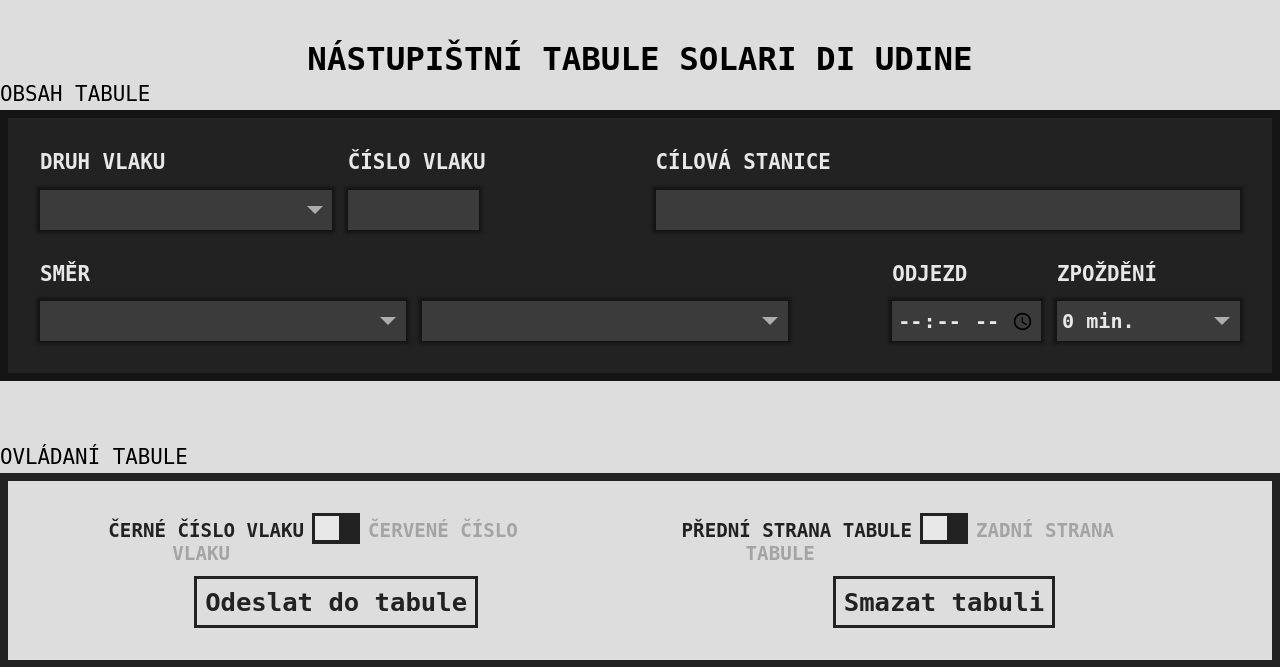
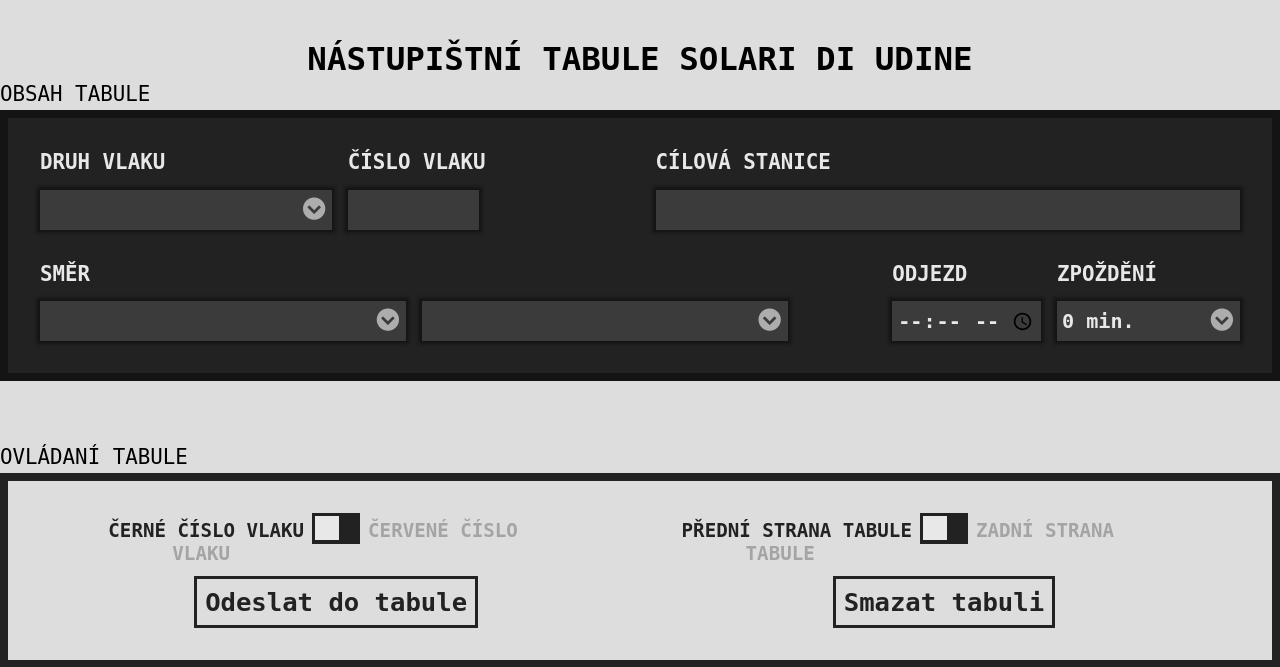
Before and after one commit to kmzbrnoI/solari-control, a PHP site: page / in a window 1280 px wide. Shown: the top 667 px of the page. Run offline with PHP 8.4, Linux system fonts and the light colour scheme.

Commit message:
Web UI small fixes - 2nd part

```diff
--- a/web/index.php
+++ b/web/index.php
@@ -353,8 +353,13 @@ if (isset($_POST["submit"])) {
 
     header.addEventListener("click", function(e) {
       e.stopPropagation();
-      closeAllSelect();
-      this.nextSibling.classList.toggle("select-hide");
+      if (this.nextSibling.classList.contains("select-hide")) {
+        closeAllSelect();
+        this.nextSibling.classList.toggle("select-hide");
+        header.classList.toggle("select-header-ico");
+      } else {
+        closeAllSelect();
+      }
     });
   }
 
@@ -362,6 +367,7 @@ if (isset($_POST["submit"])) {
     let selectDivs = document.getElementsByClassName("select-items");
     for (i = 0; i < selectDivs.length; i++) {
       selectDivs[i].classList.add("select-hide");
+      selectDivs[i].previousSibling.classList.remove("select-header-ico");
     }
   }
   document.addEventListener("click", closeAllSelect);
--- a/web/style.css
+++ b/web/style.css
@@ -292,14 +292,24 @@ input:checked + .slider + .text2::after  {
 
 .select-header:after {
   position: absolute;
-  content: "";
-  top: 1rem;
-  right: 0.6rem;
-  width: 0;
-  height: 0;
-  border: 0.5rem solid transparent;
-  border-color: var(--white) transparent transparent transparent;
+  font-family: FontAwesome;
+  content: "\f13a";
+  right: 0.5rem;
   mix-blend-mode: difference;
+  color: var(--white);
+  font-style: initial;
+  letter-spacing: 0;
+}
+
+.select-header-ico:after {
+  position: absolute;
+  font-family: FontAwesome;
+  content: "\f139";
+  right: 0.5rem;
+  mix-blend-mode: difference;
+  color: var(--white);
+  font-style: initial;
+  letter-spacing: 0;
 }
 
 .select-items div {
```
